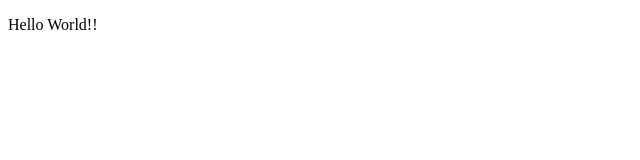
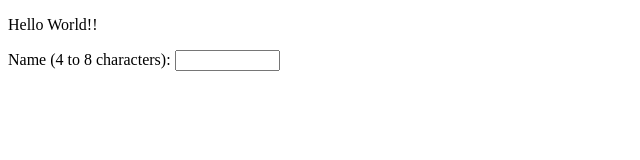
Before and after one commit to AtPOP/test, a plain HTML site: page index.html in a window 1280 px wide. Shown: the whole page, without its empty margins (0-640 px from the left). Drawn offline with Linux system fonts and the light colour scheme.

Commit message:
add form

```diff
--- a/index.html
+++ b/index.html
@@ -6,5 +6,8 @@
 </head>
 <body>
     <p>Hello World!!</p>
+
+    <label for="name">Name (4 to 8 characters):</label>
+    <input type="text" id="name" name="name" required minlength="4" maxlength="8" size="10">
 </body>
 </html>
```
